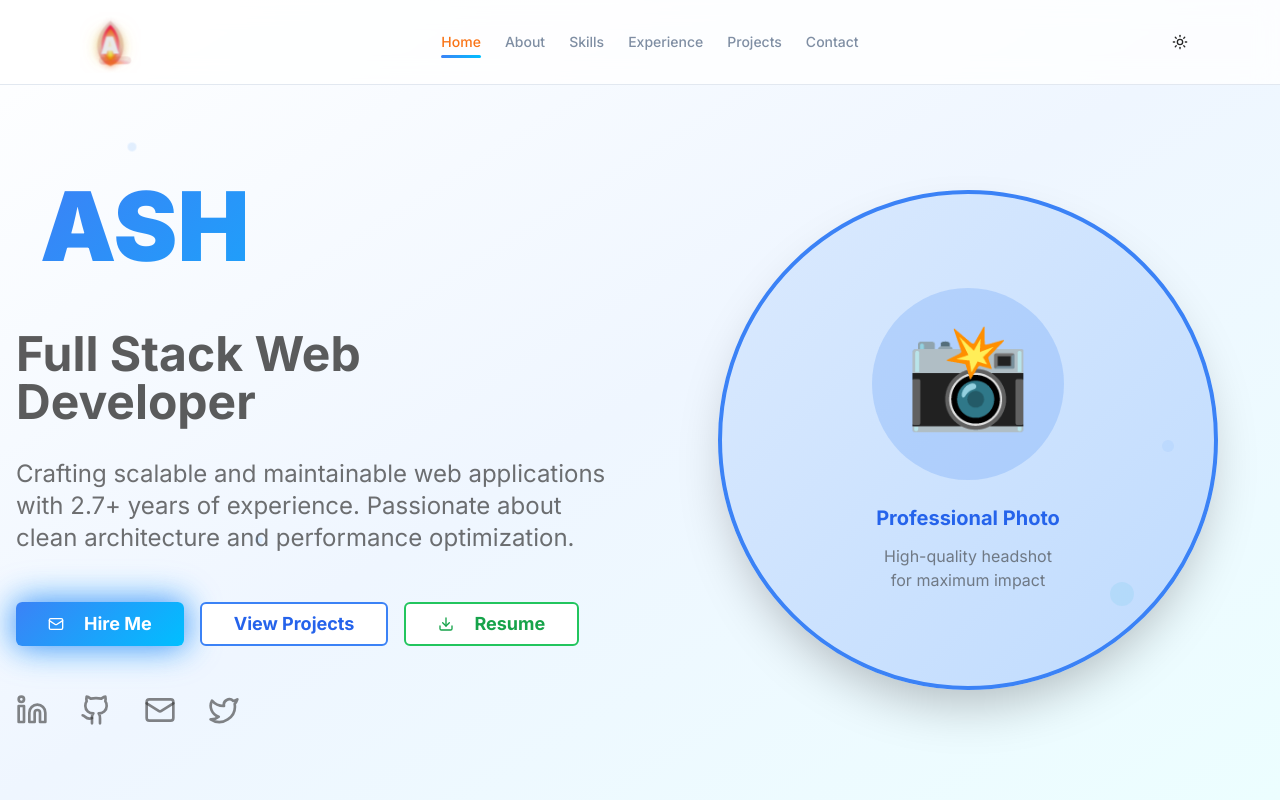
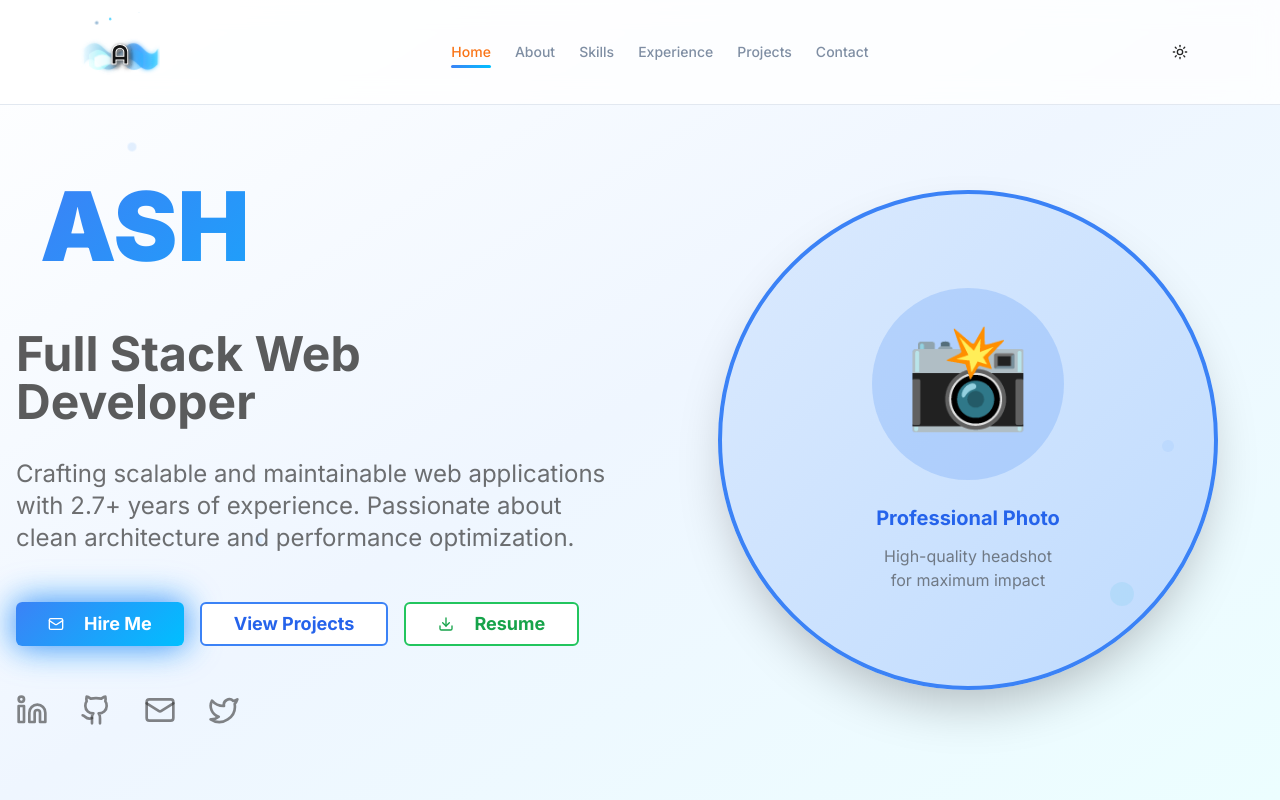
Before and after one commit to AnandaSH-8/ananda-s-holla-ash, a React (Vite) app: page / in a window 1280 px wide. Shown: the top 800 px of the page. Built offline with nearby package versions, Linux system fonts and the light colour scheme.

Commit message:
Fix AnimatedLogo with visible text, lotus fire, wave water, and fancy font

```diff
--- a/src/components/AnimatedLogo.tsx
+++ b/src/components/AnimatedLogo.tsx
@@ -2,46 +2,60 @@ const AnimatedLogo = () => {
   return (
     <div className="relative inline-block cursor-pointer group">
       <svg
-        width="60"
-        height="60"
-        viewBox="0 0 60 60"
-        className="animate-logo-burn hover:scale-110 transition-transform duration-300"
+        width="80"
+        height="80"
+        viewBox="0 0 80 80"
+        className="hover:scale-110 transition-transform duration-300"
         xmlns="http://www.w3.org/2000/svg"
       >
         <defs>
-          {/* Enhanced fire gradients for more realistic effect */}
-          <radialGradient id="fireCore" cx="50%" cy="80%" r="35%">
-            <stop offset="0%" stopColor="#FFD700" />
-            <stop offset="25%" stopColor="#FFA500" />
+          {/* Lotus-inspired fire gradients for dark mode */}
+          <radialGradient id="lotusFireCore" cx="50%" cy="70%" r="30%">
+            <stop offset="0%" stopColor="#FFFFFF" />
+            <stop offset="20%" stopColor="#FFD700" />
             <stop offset="50%" stopColor="#FF6B00" />
-            <stop offset="75%" stopColor="#FF4500" />
+            <stop offset="80%" stopColor="#FF4500" />
             <stop offset="100%" stopColor="#DC143C" />
           </radialGradient>
 
-          <radialGradient id="fireOuter" cx="50%" cy="85%" r="50%">
-            <stop offset="0%" stopColor="#FF6B00" stopOpacity="0.9" />
-            <stop offset="40%" stopColor="#FF4500" stopOpacity="0.7" />
-            <stop offset="70%" stopColor="#DC143C" stopOpacity="0.5" />
+          <radialGradient id="lotusFirePetal" cx="50%" cy="60%" r="40%">
+            <stop offset="0%" stopColor="#FFA500" stopOpacity="0.9" />
+            <stop offset="40%" stopColor="#FF6B00" stopOpacity="0.7" />
+            <stop offset="70%" stopColor="#FF4500" stopOpacity="0.5" />
+            <stop offset="100%" stopColor="#8B0000" stopOpacity="0.3" />
+          </radialGradient>
+
+          <radialGradient id="lotusFireOuter" cx="50%" cy="65%" r="50%">
+            <stop offset="0%" stopColor="#FF8C00" stopOpacity="0.8" />
+            <stop offset="30%" stopColor="#FF4500" stopOpacity="0.6" />
+            <stop offset="60%" stopColor="#DC143C" stopOpacity="0.4" />
             <stop offset="100%" stopColor="#8B0000" stopOpacity="0.2" />
           </radialGradient>
 
-          <radialGradient id="fireInner" cx="50%" cy="75%" r="25%">
-            <stop offset="0%" stopColor="#FFFFFF" stopOpacity="0.8" />
-            <stop offset="30%" stopColor="#FFD700" stopOpacity="0.9" />
-            <stop offset="70%" stopColor="#FFA500" stopOpacity="0.7" />
-            <stop offset="100%" stopColor="#FF6B00" stopOpacity="0.5" />
-          </radialGradient>
+          {/* Light wave gradients for light mode */}
+          <linearGradient id="waveLight1" x1="0%" y1="0%" x2="100%" y2="0%">
+            <stop offset="0%" stopColor="#E0F6FF" stopOpacity="0.8" />
+            <stop offset="25%" stopColor="#87CEEB" stopOpacity="0.9" />
+            <stop offset="50%" stopColor="#4682B4" stopOpacity="0.7" />
+            <stop offset="75%" stopColor="#1E90FF" stopOpacity="0.8" />
+            <stop offset="100%" stopColor="#00BFFF" stopOpacity="0.6" />
+          </linearGradient>
 
-          {/* Advanced glow effects */}
-          <filter id="fireGlow" x="-100%" y="-100%" width="300%" height="300%">
-            <feGaussianBlur stdDeviation="3" result="coloredBlur"/>
-            <feMerge>
-              <feMergeNode in="coloredBlur"/>
-              <feMergeNode in="SourceGraphic"/>
-            </feMerge>
-          </filter>
+          <linearGradient id="waveLight2" x1="0%" y1="0%" x2="100%" y2="0%">
+            <stop offset="0%" stopColor="#B0E0E6" stopOpacity="0.6" />
+            <stop offset="30%" stopColor="#87CEEB" stopOpacity="0.8" />
+            <stop offset="60%" stopColor="#4682B4" stopOpacity="0.5" />
+            <stop offset="100%" stopColor="#1E90FF" stopOpacity="0.4" />
+          </linearGradient>
 
-          <filter id="letterGlow" x="-50%" y="-50%" width="200%" height="200%">
+          <linearGradient id="waveLight3" x1="0%" y1="0%" x2="100%" y2="0%">
+            <stop offset="0%" stopColor="#F0F8FF" stopOpacity="0.9" />
+            <stop offset="50%" stopColor="#E0F6FF" stopOpacity="0.7" />
+            <stop offset="100%" stopColor="#B0E0E6" stopOpacity="0.5" />
+          </linearGradient>
+
+          {/* Enhanced glow effects */}
+          <filter id="softGlow" x="-50%" y="-50%" width="200%" height="200%">
             <feGaussianBlur stdDeviation="2" result="coloredBlur"/>
             <feMerge>
               <feMergeNode in="coloredBlur"/>
@@ -49,118 +63,224 @@ const AnimatedLogo = () => {
             </feMerge>
           </filter>
 
-          {/* Flame distortion for realistic flicker */}
-          <filter id="flameTurbulence">
-            <feTurbulence baseFrequency="0.05 0.1" numOctaves="3" result="noise" seed="2"/>
-            <feDisplacementMap in="SourceGraphic" in2="noise" scale="1.5"/>
+          <filter id="textGlow" x="-30%" y="-30%" width="160%" height="160%">
+            <feGaussianBlur stdDeviation="1.5" result="coloredBlur"/>
+            <feMerge>
+              <feMergeNode in="coloredBlur"/>
+              <feMergeNode in="SourceGraphic"/>
+            </feMerge>
           </filter>
+
+          {/* Import fancy Google Font */}
+          <style>
+            {`
+              @import url('https://fonts.googleapis.com/css2?family=Comfortaa:wght@300;400;700&family=Righteous&family=Fredoka+One:wght@400&display=swap');
+            `}
+          </style>
         </defs>
 
-        {/* Multiple flame layers for depth */}
+        {/* Light mode - Light wave structures */}
+        <g className="dark:hidden">
+          {/* Wave 1 - Outermost gentle wave */}
+          <path
+            d="M5 35
+               Q15 25, 25 35
+               T45 35
+               Q55 25, 65 35
+               T80 35
+               L80 50
+               Q70 60, 60 50
+               T40 50
+               Q30 60, 20 50
+               T5 50 Z"
+            fill="url(#waveLight1)"
+            filter="url(#softGlow)"
+            className="animate-wave-deep"
+          />
 
-        {/* Outermost flame - largest */}
-        <path
-          d="M30 8
-             C38 15, 45 25, 43 38
-             C41 48, 35 52, 30 54
-             C25 52, 19 48, 17 38
-             C15 25, 22 15, 30 8 Z"
-          fill="url(#fireOuter)"
-          filter="url(#fireGlow)"
-          className="animate-flame-outer"
-        />
+          {/* Wave 2 - Middle flowing wave */}
+          <path
+            d="M10 38
+               Q20 30, 30 38
+               T50 38
+               Q60 30, 70 38
+               L70 48
+               Q60 55, 50 48
+               T30 48
+               Q20 55, 10 48 Z"
+            fill="url(#waveLight2)"
+            filter="url(#softGlow)"
+            className="animate-wave-mid"
+          />
 
-        {/* Middle flame layer */}
-        <path
-          d="M30 12
-             C36 18, 40 26, 38.5 36
-             C37 44, 33 47, 30 48.5
-             C27 47, 23 44, 21.5 36
-             C20 26, 24 18, 30 12 Z"
-          fill="url(#fireCore)"
-          filter="url(#fireGlow)"
-          className="animate-flame-middle"
-        />
+          {/* Wave 3 - Inner surface wave */}
+          <path
+            d="M18 40
+               Q28 35, 38 40
+               T58 40
+               Q62 42, 62 45
+               Q58 50, 48 47
+               T28 47
+               Q18 50, 18 45 Z"
+            fill="url(#waveLight3)"
+            filter="url(#softGlow)"
+            className="animate-wave-surface"
+          />
+        </g>
 
-        {/* Inner flame - hottest part */}
-        <path
-          d="M30 16
-             C34 20, 36 26, 35 32
-             C34 37, 32 39, 30 40
-             C28 39, 26 37, 25 32
-             C24 26, 26 20, 30 16 Z"
-          fill="url(#fireInner)"
-          filter="url(#fireGlow)"
-          className="animate-flame-inner"
-        />
+        {/* Dark mode - Lotus fire structure */}
+        <g className="hidden dark:block">
+          {/* Lotus petal 1 - Left */}
+          <ellipse
+            cx="25" cy="40" rx="12" ry="18"
+            fill="url(#lotusFireOuter)"
+            filter="url(#softGlow)"
+            className="animate-flame-massive"
+            transform="rotate(-30 25 40)"
+          />
 
-        {/* Letter A - bold and burning */}
+          {/* Lotus petal 2 - Right */}
+          <ellipse
+            cx="55" cy="40" rx="12" ry="18"
+            fill="url(#lotusFireOuter)"
+            filter="url(#softGlow)"
+            className="animate-flame-massive"
+            transform="rotate(30 55 40)"
+          />
+
+          {/* Lotus petal 3 - Center back */}
+          <ellipse
+            cx="40" cy="35" rx="10" ry="20"
+            fill="url(#lotusFirePetal)"
+            filter="url(#softGlow)"
+            className="animate-flame-intense"
+          />
+
+          {/* Lotus petal 4 - Left front */}
+          <ellipse
+            cx="30" cy="45" rx="8" ry="15"
+            fill="url(#lotusFirePetal)"
+            filter="url(#softGlow)"
+            className="animate-flame-intense"
+            transform="rotate(-15 30 45)"
+          />
+
+          {/* Lotus petal 5 - Right front */}
+          <ellipse
+            cx="50" cy="45" rx="8" ry="15"
+            fill="url(#lotusFirePetal)"
+            filter="url(#softGlow)"
+            className="animate-flame-intense"
+            transform="rotate(15 50 45)"
+          />
+
+          {/* Lotus center - Core flame */}
+          <ellipse
+            cx="40" cy="42" rx="6" ry="12"
+            fill="url(#lotusFireCore)"
+            filter="url(#softGlow)"
+            className="animate-flame-core"
+          />
+        </g>
+
+        {/* Letter A with fancy font - HIGH CONTRAST and VISIBILITY */}
         <text
-          x="30"
-          y="35"
+          x="40"
+          y="45"
           textAnchor="middle"
           dominantBaseline="middle"
-          className="fill-white font-black animate-letter-burn drop-shadow-lg"
-          filter="url(#letterGlow)"
+          filter="url(#textGlow)"
           style={{
-            fontSize: '24px',
-            fontFamily: 'Inter, sans-serif',
-            fontWeight: '900',
-            textShadow: '0 0 10px rgba(255, 255, 255, 0.8)'
+            fontSize: '28px',
+            fontFamily: 'Righteous, cursive',
+            fontWeight: '400',
+            fill: '#1a1a1a',
+            stroke: '#ffffff',
+            strokeWidth: '1px',
+            textShadow: '2px 2px 4px rgba(0,0,0,0.5)'
           }}
+          className="dark:hidden"
         >
           A
         </text>
 
-        {/* Dynamic sparks and embers */}
-        <g className="animate-sparks-dance">
-          {/* Primary sparks */}
-          <circle cx="20" cy="15" r="1.5" fill="#FFD700" className="animate-spark-1">
-            <animate attributeName="opacity" values="0;1;0" dur="0.8s" repeatCount="indefinite" begin="0s"/>
-            <animate attributeName="cy" values="15;10;15" dur="0.8s" repeatCount="indefinite" begin="0s"/>
-            <animate attributeName="r" values="1.5;2;1.5" dur="0.8s" repeatCount="indefinite" begin="0s"/>
+        {/* Letter A for dark mode - HIGH CONTRAST */}
+        <text
+          x="40"
+          y="45"
+          textAnchor="middle"
+          dominantBaseline="middle"
+          filter="url(#textGlow)"
+          style={{
+            fontSize: '28px',
+            fontFamily: 'Righteous, cursive',
+            fontWeight: '400',
+            fill: '#ffffff',
+            stroke: '#000000',
+            strokeWidth: '1px',
+            textShadow: '2px 2px 4px rgba(255,255,255,0.8)'
+          }}
+          className="hidden dark:block animate-letter-fire-burn"
+        >
+          A
+        </text>
+
+        {/* Light mode - Floating water droplets */}
+        <g className="dark:hidden">
+          <circle cx="15" cy="25" r="1.5" fill="#4682B4" opacity="0.7" className="animate-water-bubble-1">
+            <animate attributeName="cy" values="25;15;25" dur="3s" repeatCount="indefinite"/>
+            <animate attributeName="opacity" values="0.7;1;0.7" dur="3s" repeatCount="indefinite"/>
           </circle>
 
-          <circle cx="40" cy="12" r="1.2" fill="#FFA500" className="animate-spark-2">
-            <animate attributeName="opacity" values="0;1;0" dur="1.2s" repeatCount="indefinite" begin="0.3s"/>
-            <animate attributeName="cy" values="12;7;12" dur="1.2s" repeatCount="indefinite" begin="0.3s"/>
-            <animate attributeName="r" values="1.2;1.8;1.2" dur="1.2s" repeatCount="indefinite" begin="0.3s"/>
+          <circle cx="65" cy="28" r="1.2" fill="#1E90FF" opacity="0.6" className="animate-water-bubble-2">
+            <animate attributeName="cy" values="28;18;28" dur="2.5s" repeatCount="indefinite" begin="0.5s"/>
+            <animate attributeName="opacity" values="0.6;1;0.6" dur="2.5s" repeatCount="indefinite" begin="0.5s"/>
           </circle>
 
-          <circle cx="25" cy="10" r="1" fill="#FF6B00" className="animate-spark-3">
-            <animate attributeName="opacity" values="0;1;0" dur="1.5s" repeatCount="indefinite" begin="0.6s"/>
-            <animate attributeName="cy" values="10;5;10" dur="1.5s" repeatCount="indefinite" begin="0.6s"/>
-            <animate attributeName="r" values="1;1.5;1" dur="1.5s" repeatCount="indefinite" begin="0.6s"/>
+          <circle cx="25" cy="20" r="1" fill="#00BFFF" opacity="0.8" className="animate-water-bubble-3">
+            <animate attributeName="cy" values="20;12;20" dur="2.8s" repeatCount="indefinite" begin="1s"/>
+            <animate attributeName="opacity" values="0.8;1;0.8" dur="2.8s" repeatCount="indefinite" begin="1s"/>
           </circle>
 
-          <circle cx="35" cy="14" r="0.8" fill="#FF4500" className="animate-spark-4">
-            <animate attributeName="opacity" values="0;1;0" dur="2s" repeatCount="indefinite" begin="0.9s"/>
-            <animate attributeName="cy" values="14;8;14" dur="2s" repeatCount="indefinite" begin="0.9s"/>
-            <animate attributeName="r" values="0.8;1.3;0.8" dur="2s" repeatCount="indefinite" begin="0.9s"/>
-          </circle>
-
-          {/* Secondary floating embers */}
-          <circle cx="18" cy="20" r="0.5" fill="#DC143C" className="animate-ember-float-1">
-            <animate attributeName="opacity" values="0.3;0.8;0.3" dur="3s" repeatCount="indefinite" begin="0s"/>
-            <animate attributeName="cx" values="18;22;18" dur="3s" repeatCount="indefinite" begin="0s"/>
-            <animate attributeName="cy" values="20;18;20" dur="3s" repeatCount="indefinite" begin="0s"/>
-          </circle>
-
-          <circle cx="42" cy="25" r="0.7" fill="#8B0000" className="animate-ember-float-2">
-            <animate attributeName="opacity" values="0.2;0.6;0.2" dur="4s" repeatCount="indefinite" begin="1s"/>
-            <animate attributeName="cx" values="42;38;42" dur="4s" repeatCount="indefinite" begin="1s"/>
-            <animate attributeName="cy" values="25;22;25" dur="4s" repeatCount="indefinite" begin="1s"/>
+          <circle cx="55" cy="22" r="0.8" fill="#87CEEB" opacity="0.5" className="animate-water-bubble-4">
+            <animate attributeName="cy" values="22;14;22" dur="3.2s" repeatCount="indefinite" begin="1.5s"/>
+            <animate attributeName="opacity" values="0.5;1;0.5" dur="3.2s" repeatCount="indefinite" begin="1.5s"/>
           </circle>
         </g>
 
-        {/* Heat distortion effect */}
-        <rect x="15" y="45" width="30" height="8" fill="url(#fireOuter)" opacity="0.3" className="animate-heat-shimmer" rx="4"/>
+        {/* Dark mode - Fire sparks around lotus */}
+        <g className="hidden dark:block">
+          <circle cx="20" cy="25" r="1.5" fill="#FFD700" className="animate-sparks-explosion">
+            <animate attributeName="cy" values="25;15;25" dur="2s" repeatCount="indefinite"/>
+            <animate attributeName="opacity" values="0;1;0" dur="2s" repeatCount="indefinite"/>
+            <animate attributeName="r" values="1.5;2.5;1.5" dur="2s" repeatCount="indefinite"/>
+          </circle>
+
+          <circle cx="60" cy="28" r="1.2" fill="#FFA500" className="animate-sparks-explosion">
+            <animate attributeName="cy" values="28;18;28" dur="1.8s" repeatCount="indefinite" begin="0.3s"/>
+            <animate attributeName="opacity" values="0;1;0" dur="1.8s" repeatCount="indefinite" begin="0.3s"/>
+            <animate attributeName="r" values="1.2;2;1.2" dur="1.8s" repeatCount="indefinite" begin="0.3s"/>
+          </circle>
+
+          <circle cx="25" cy="20" r="1" fill="#FF6B00" className="animate-sparks-explosion">
+            <animate attributeName="cy" values="20;12;20" dur="2.2s" repeatCount="indefinite" begin="0.6s"/>
+            <animate attributeName="opacity" values="0;1;0" dur="2.2s" repeatCount="indefinite" begin="0.6s"/>
+            <animate attributeName="r" values="1;1.8;1" dur="2.2s" repeatCount="indefinite" begin="0.6s"/>
+          </circle>
+
+          <circle cx="55" cy="22" r="0.8" fill="#FF4500" className="animate-sparks-explosion">
+            <animate attributeName="cy" values="22;14;22" dur="1.9s" repeatCount="indefinite" begin="0.9s"/>
+            <animate attributeName="opacity" values="0;1;0" dur="1.9s" repeatCount="indefinite" begin="0.9s"/>
+            <animate attributeName="r" values="0.8;1.5;0.8" dur="1.9s" repeatCount="indefinite" begin="0.9s"/>
+          </circle>
+        </g>
       </svg>
 
-      {/* Hover tooltip */}
-      <div className="absolute -bottom-12 left-1/2 transform -translate-x-1/2 opacity-0 group-hover:opacity-100 transition-opacity duration-300 pointer-events-none">
-        <span className="text-xs text-[#FF6B00] bg-white dark:bg-[#2E2E2E] px-3 py-1 rounded-full shadow-lg border border-[#FF6B00]/20 whitespace-nowrap">
-          Always Burning 🔥
+      {/* Enhanced hover tooltip */}
+      <div className="absolute -bottom-14 left-1/2 transform -translate-x-1/2 opacity-0 group-hover:opacity-100 transition-opacity duration-300 pointer-events-none z-20">
+        <span className="text-xs text-blue-600 dark:text-orange-500 bg-white dark:bg-gray-800 px-4 py-2 rounded-full shadow-xl border border-blue-200 dark:border-orange-200 whitespace-nowrap font-medium">
+          <span className="dark:hidden">Flowing Waves 🌊</span>
+          <span className="hidden dark:inline">Lotus Fire 🪷🔥</span>
         </span>
       </div>
     </div>
```
